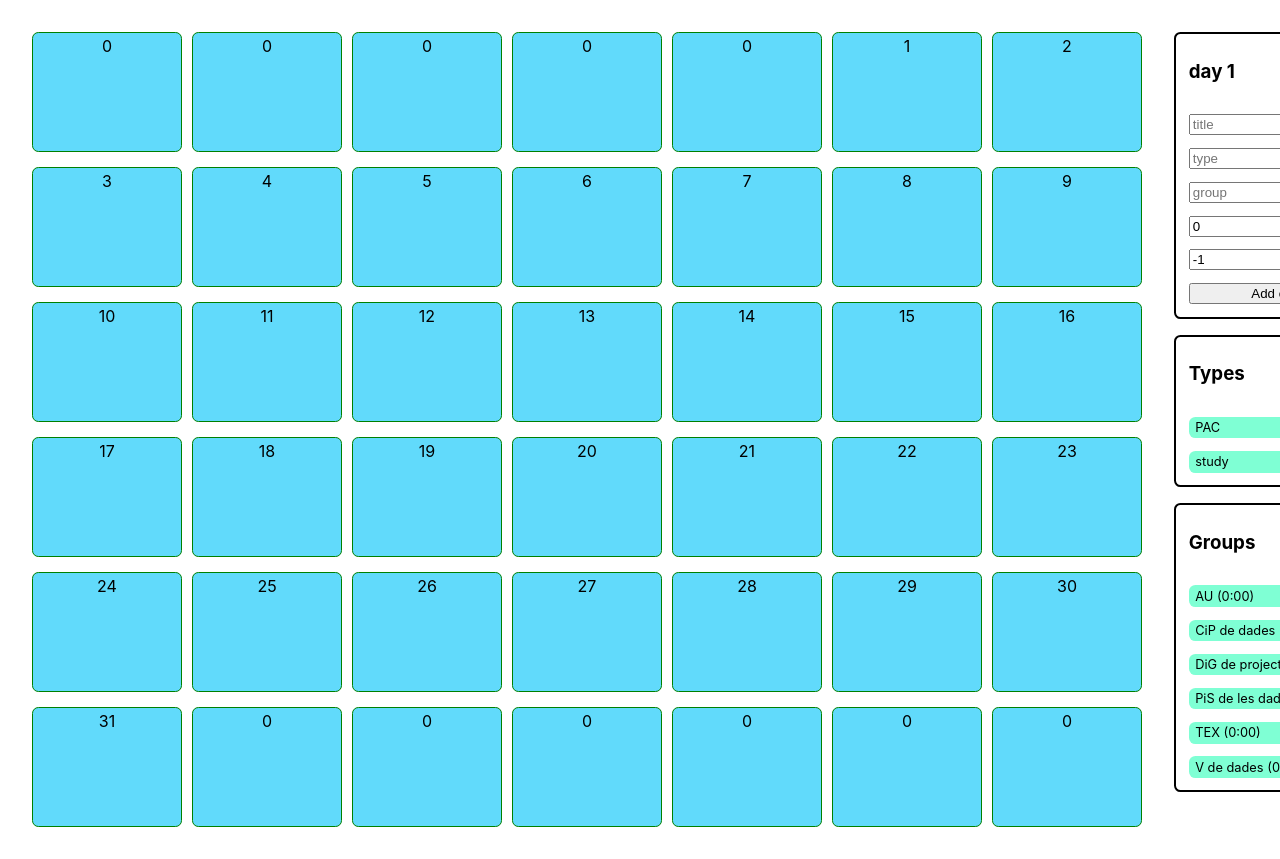
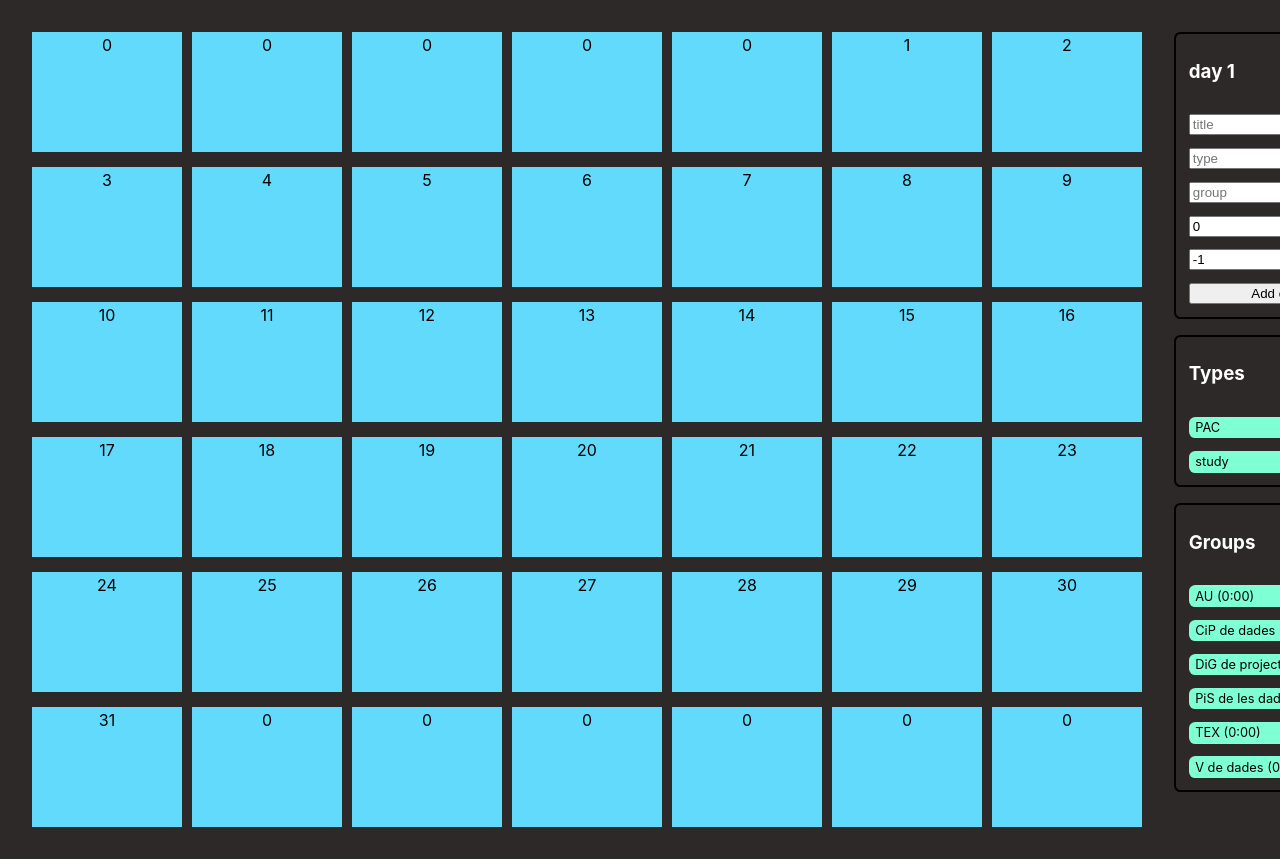
Before and after one commit to tomas249/mybox-calendar, a React (Create React App) app: page / in a window 1280 px wide. Shown: the top 859 px of the page. Built offline with nearby package versions, Linux system fonts and the light colour scheme.

Commit message:
add dark theme

```diff
--- a/src/App.tsx
+++ b/src/App.tsx
@@ -317,8 +317,8 @@ const GridContainerStyled = styled.div`
 
 const ItemStyled = styled.div`
   background-color: #61dafb;
-  border: 1px solid green;
-  border-radius: .4rem;
+  //border: 1px solid green;
+  //border-radius: .4rem;
 
   .header {
     padding-top: .2rem;
--- a/src/index.css
+++ b/src/index.css
@@ -1,13 +1,18 @@
 body {
-  margin: 0;
-  font-family: -apple-system, BlinkMacSystemFont, 'Segoe UI', 'Roboto', 'Oxygen',
+    margin: 0;
+    font-family: -apple-system, BlinkMacSystemFont, 'Segoe UI', 'Roboto', 'Oxygen',
     'Ubuntu', 'Cantarell', 'Fira Sans', 'Droid Sans', 'Helvetica Neue',
     sans-serif;
-  -webkit-font-smoothing: antialiased;
-  -moz-osx-font-smoothing: grayscale;
+    -webkit-font-smoothing: antialiased;
+    -moz-osx-font-smoothing: grayscale;
+    background-color: #2d2929;
+}
+
+h1, h2, h3 {
+    color: #fff;
 }
 
 code {
-  font-family: source-code-pro, Menlo, Monaco, Consolas, 'Courier New',
+    font-family: source-code-pro, Menlo, Monaco, Consolas, 'Courier New',
     monospace;
 }
```
